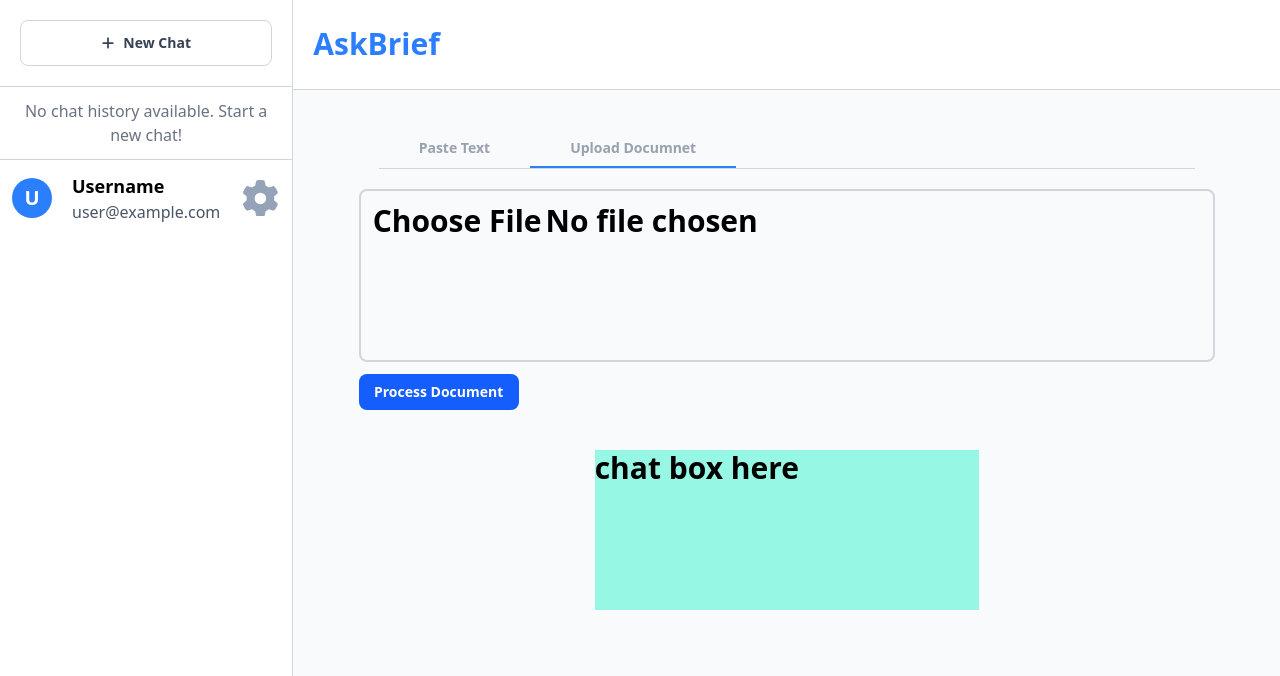
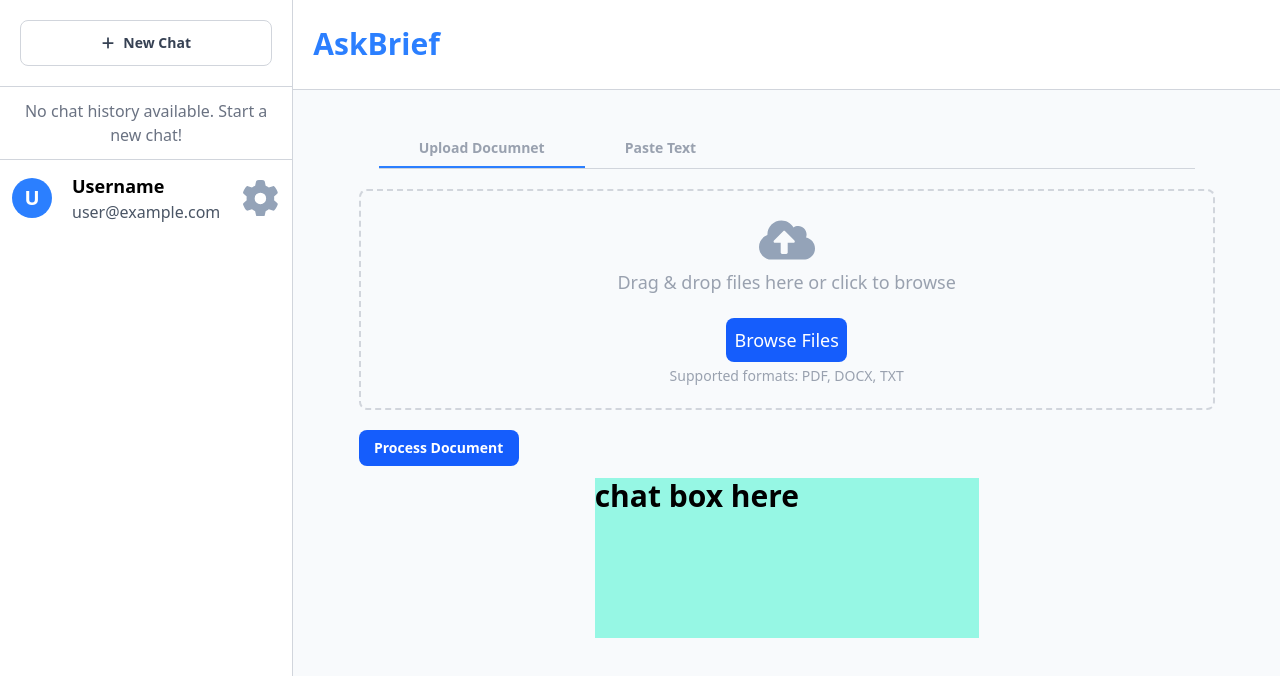
Before and after one commit to mabdullahferoz/AskBrief_Frontend, a React (Vite) app: page / in a window 1280 px wide. Shown: the top 676 px of the page. Built offline with nearby package versions, Linux system fonts and the light colour scheme.

Commit message:
Created the File selection box

```diff
--- a/package.json
+++ b/package.json
@@ -14,6 +14,7 @@
     "react": "^19.1.0",
     "react-dom": "^19.1.0",
     "react-icons": "^5.5.0",
+    "react-toastify": "^11.0.5",
     "tailwindcss": "^4.1.11"
   },
   "devDependencies": {
--- /dev/null
+++ b/src/components/UploadFile.jsx
@@ -0,0 +1,67 @@
+import React, { useState } from 'react'
+import { FaCloudUploadAlt } from 'react-icons/fa'
+import { ToastContainer, toast } from 'react-toastify'
+
+const UploadFile = () => {
+
+  const [file, setFile] = useState(null)
+  const [dragactive, setDragactive] = useState(false)
+  const allowedTypes = ["text/plain" , "application/pdf", "application/vnd.openxmlformats-officedocument.wordprocessingml.document"]
+
+  const handleClick = () => {
+    const fileInput = document.getElementById('upload-file');
+    fileInput.click();
+  }
+
+  const handleDragOver = (e) => {
+    e.preventDefault();
+    setDragactive(true);
+    e.dataTransfer.dropEffect = 'copy'; // Show copy cursor
+  }
+  const handleDragLeave = (e) => {
+    e.preventDefault();
+    setDragactive(false);
+  }
+  const handleDrop = (e) => {
+    e.preventDefault();
+    setDragactive(false);
+    const droppedFiles = e.dataTransfer.files;
+    if (droppedFiles.length > 0) {
+      const selectedFile = droppedFiles[0];
+      if (!allowedTypes.includes(selectedFile.type)) {
+        toast.error("Unsupported file type. Please upload a PDF, DOCX, or TXT file.");
+        return;
+      }
+      setFile(selectedFile);
+      console.log(selectedFile);
+    }
+  }
+
+  const handleFileChange = (e) => {
+    const selectedFile = e.target.files[0];
+    if (selectedFile){
+      setFile(selectedFile);
+      console.log(selectedFile);
+    }
+  }
+
+  return (
+    <div onDragOver={handleDragOver} onDragLeave={handleDragLeave} onDrop={handleDrop} onClick={handleClick} className={`drop-zone w-full h-full cursor-pointer border-dashed flex flex-col items-center justify-evenly p-2 border-2 ${file? "border-green-500 bg-green-50":"border-gray-300"} border-gray-300 text-gray-400 font-normal text-lg rounded-lg text-center `}>
+      <div className='flex flex-col items-center mt-1'>
+        <FaCloudUploadAlt color="#94a3b8" className='w-14 h-14' />
+        {
+          file? <span className='text-blue-600'>{file.name}</span> : <span>Drag & drop files here or click to browse</span>
+        }
+      </div>
+
+      <div className='flex flex-col items-center mb-1'>
+        <input type="file" id='upload-file' accept='.pdf,.docx,.txt' className='hidden' onChange={handleFileChange} />
+        <ToastContainer position='top-right' autoClose={3000} hideProgressBar={false} closeOnClick pauseOnHover theme='light' className={"text-sm"}/>
+        <label htmlFor="upload-file" className='bg-blue-600 cursor-pointer hover:bg-blue-500 transition-all p-2 rounded-lg font-medium mt-3 text-lg  text-white '>Browse Files</label>
+        <span className='text-sm mt-1'>Supported formats: PDF, DOCX, TXT</span>
+      </div>
+    </div>
+  )
+}
+
+export default UploadFile
--- a/src/components/Workarea.jsx
+++ b/src/components/Workarea.jsx
@@ -1,4 +1,5 @@
 import React, { useState } from 'react'
+import UploadFile from './UploadFile'
 
 const Workarea = () => {
     const [type, setType] = useState("doc")
@@ -8,19 +9,21 @@ const Workarea = () => {
                 <span className='logo text-blue-500'>AskBrief</span>
             </div>
             <div className='flex flex-col overflow-y-auto overflow-x-hidden items-center h-full px-5 '>
-                <div className="input-box h-80 w-4xl p-5 m-5 flex flex-col">
+                <div className="input-box h-80 w-4xl p-5 mt-5 flex flex-col">
                     <div className=" mx-5 flex text-sm font-semibold text-gray-400 border-b-1 border-gray-300">
+                        <span onClick={() => { setType("doc") }} className={(type == "text" ? "px-10 py-2 transition-all duration-75 hover:border-b-2 border-blue-500 cursor-pointer" : "px-10 py-2 border-b-2 border-blue-500 cursor-pointer") + 'px-10 py-2 hover:border-b-2 border-blue-500 cursor-pointer'}>Upload Documnet</span>
                         <span onClick={() => { setType("text") }} className={(type == "text" ? "border-b-2 px-10 py-2 border-blue-500 cursor-pointer" : "px-10 py-2 transition-all duration-75 hover:border-b-2 border-blue-500 cursor-pointer")}>Paste Text</span>
-                        <span onClick={() => { setType("doc") }} className={(type == "text" ? "px-10 py-2 transition-all duration-75 hover:border-b-2 border-blue-500 cursor-pointer" : "px-10 py-2 border-b-2 border-blue-500 cursor-pointer") + 'px-10 py-2 hover:border-b-2 border-blue-500 cursor-pointer'}>Upload Documnet</span>
                     </div>
                     <div className="input-field h-full w-full mt-5">
                         {type == "text" ? (
-                            <textarea className='w-full h-full box-border max-h-full min-h-full overflow-y-auto scrollbar-custom p-5 border-1 border-gray-300 bg-white rounded-lg text-lg font-normal' placeholder='Paste your text here...'></textarea>
+                            <textarea className='w-full h-full resize-none overflow-y-auto scrollbar-custom p-2 border-1 border-gray-300 bg-white rounded-lg text-lg font-normal' placeholder='Paste your text here...'></textarea>
                         ) : (
-                            <input type="file" className='w-full h-full p-3 border-2 border-gray-300 rounded-lg' />
+                            <UploadFile/>
                         )}
                     </div>
-                    <div className='text-sm text-white font-bold bg-blue-600 w-40 p-2 rounded-lg flex items-center justify-center cursor-pointer hover:bg-blue-400 mt-3 '>
+                </div>
+                <div className='btn w-4xl px-5'>
+                    <div className='text-sm text-white font-bold bg-blue-600 w-40 p-2 rounded-lg flex items-center justify-center cursor-pointer hover:bg-blue-500 mb-3 '>
                         Process Document
                     </div>
                 </div>
```
Also changed, not shown: 1 other file (tests, documents, lock files or other folders).
